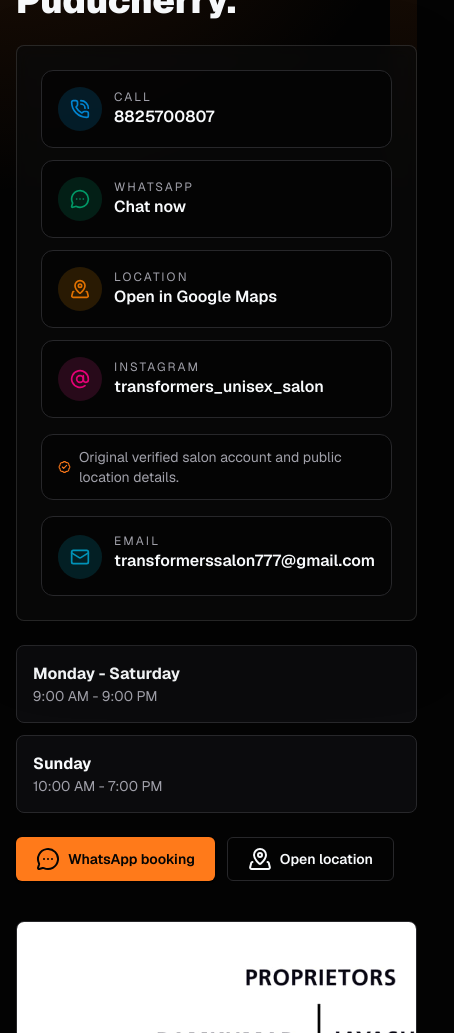
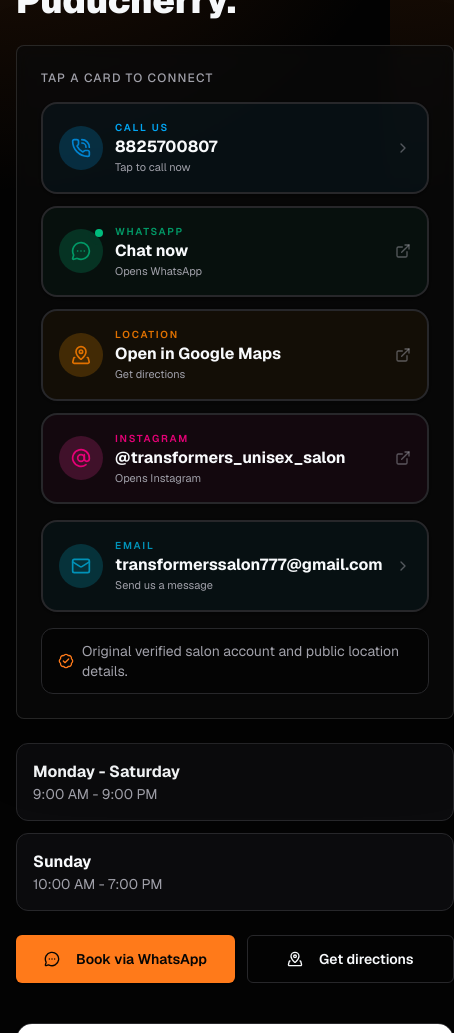
Before and after one commit to G4thm/transformers-salon, a Next.js app: page /contact in a window 390 px wide. Shown: the part 254-1287 px from the top of the page, 454 px wide, since content can reach past the window. Built offline with nearby package versions, Linux system fonts and the light colour scheme; no server answers; the database is empty.

Commit message:
ui: clickable contact cards, crop ratio presets, fox favicon

```diff
--- a/src/app/contact/page.tsx
+++ b/src/app/contact/page.tsx
@@ -1,5 +1,5 @@
 import Image from "next/image";
-import { AtSign, BadgeCheck, Mail, MapPinned, MessageCircleMore, PhoneCall } from "lucide-react";
+import { AtSign, BadgeCheck, ChevronRight, ExternalLink, Mail, MapPinned, MessageCircleMore, PhoneCall } from "lucide-react";
 import { PageShell } from "@/components/page-shell";
 import { Badge } from "@/components/ui/badge";
 import { Button } from "@/components/ui/button";
@@ -20,86 +20,151 @@
         <div className="flex flex-col gap-6">
           <Badge>Contact</Badge>
           <h1 className="text-4xl font-black sm:text-5xl">Visit the fox atelier in Puducherry.</h1>
+
+          {/* ── Clickable contact cards ── */}
           <Card className="glass">
             <CardContent className="grid gap-4 p-6">
+              <p className="text-xs font-medium uppercase tracking-widest text-muted-foreground">Tap a card to connect</p>
               <div className="grid gap-3 sm:grid-cols-2">
-                <a className="group flex items-center gap-3 rounded-xl border bg-background/60 p-4 transition-all duration-300 hover:-translate-y-1 hover:border-sky-500/60 hover:bg-sky-500/10 hover:shadow-lg hover:shadow-sky-500/20 hover:text-primary active:scale-95" href={phoneHref}>
-                  <span className="flex size-11 items-center justify-center rounded-full bg-sky-500/15 text-sky-600 transition-all duration-300 group-hover:bg-sky-500 group-hover:text-white">
+
+                {/* Call */}
+                <a
+                  className="group relative flex cursor-pointer items-center gap-3 rounded-2xl border-2 border-sky-200/40 bg-sky-500/5 p-4 shadow-sm transition-all duration-200 hover:-translate-y-1 hover:border-sky-500 hover:bg-sky-500/10 hover:shadow-md hover:shadow-sky-500/20 active:scale-95 dark:border-sky-800/40"
+                  href={phoneHref}
+                >
+                  <span className="flex size-11 shrink-0 items-center justify-center rounded-full bg-sky-500/20 text-sky-600 transition-all duration-200 group-hover:bg-sky-500 group-hover:text-white">
                     <PhoneCall className="size-5" />
                   </span>
-                  <span>
-                    <span className="block text-xs uppercase tracking-[0.18em] text-muted-foreground">Call</span>
-                    <span className="block font-semibold">{contact.phonePrimary}</span>
+                  <span className="flex-1 min-w-0">
+                    <span className="block text-[10px] font-semibold uppercase tracking-[0.18em] text-sky-500">Call us</span>
+                    <span className="block truncate font-bold">{contact.phonePrimary}</span>
+                    <span className="block text-[11px] text-muted-foreground">Tap to call now</span>
                   </span>
+                  <ChevronRight className="size-4 shrink-0 text-muted-foreground/50 transition-transform duration-200 group-hover:translate-x-0.5 group-hover:text-sky-500" />
                 </a>
-                <a className="group flex items-center gap-3 rounded-xl border bg-background/60 p-4 transition-all duration-300 hover:-translate-y-1 hover:border-emerald-500/60 hover:bg-emerald-500/10 hover:shadow-lg hover:shadow-emerald-500/20 hover:text-emerald-600 active:scale-95" href={whatsappHref} target="_blank" rel="noreferrer">
-                  <span className="flex size-11 items-center justify-center rounded-full bg-emerald-500/15 text-emerald-600 transition-all duration-300 group-hover:bg-emerald-500 group-hover:text-white">
+
+                {/* WhatsApp */}
+                <a
+                  className="group relative flex cursor-pointer items-center gap-3 rounded-2xl border-2 border-emerald-200/40 bg-emerald-500/5 p-4 shadow-sm transition-all duration-200 hover:-translate-y-1 hover:border-emerald-500 hover:bg-emerald-500/10 hover:shadow-md hover:shadow-emerald-500/20 active:scale-95 dark:border-emerald-800/40"
+                  href={whatsappHref}
+                  target="_blank"
+                  rel="noreferrer"
+                >
+                  <span className="relative flex size-11 shrink-0 items-center justify-center rounded-full bg-emerald-500/20 text-emerald-600 transition-all duration-200 group-hover:bg-emerald-500 group-hover:text-white">
                     <MessageCircleMore className="size-5" />
+                    {/* Live pulse dot */}
+                    <span className="absolute -right-0.5 -top-0.5 flex size-3 items-center justify-center">
+                      <span className="absolute inline-flex h-full w-full animate-ping rounded-full bg-emerald-400 opacity-75" />
+                      <span className="relative inline-flex size-2 rounded-full bg-emerald-500" />
+                    </span>
                   </span>
-                  <span>
-                    <span className="block text-xs uppercase tracking-[0.18em] text-muted-foreground">WhatsApp</span>
-                    <span className="block font-semibold">Chat now</span>
+                  <span className="flex-1 min-w-0">
+                    <span className="block text-[10px] font-semibold uppercase tracking-[0.18em] text-emerald-600">WhatsApp</span>
+                    <span className="block truncate font-bold">Chat now</span>
+                    <span className="block text-[11px] text-muted-foreground">Opens WhatsApp</span>
                   </span>
+                  <ExternalLink className="size-4 shrink-0 text-muted-foreground/50 transition-transform duration-200 group-hover:text-emerald-500" />
                 </a>
-                <a className="group flex items-center gap-3 rounded-xl border bg-background/60 p-4 transition-all duration-300 hover:-translate-y-1 hover:border-amber-500/60 hover:bg-amber-500/10 hover:shadow-lg hover:shadow-amber-500/20 hover:text-amber-600 active:scale-95" href={mapHref} target="_blank" rel="noreferrer">
-                  <span className="flex size-11 items-center justify-center rounded-full bg-amber-500/15 text-amber-600 transition-all duration-300 group-hover:bg-amber-500 group-hover:text-white">
+
+                {/* Location */}
+                <a
+                  className="group relative flex cursor-pointer items-center gap-3 rounded-2xl border-2 border-amber-200/40 bg-amber-500/5 p-4 shadow-sm transition-all duration-200 hover:-translate-y-1 hover:border-amber-500 hover:bg-amber-500/10 hover:shadow-md hover:shadow-amber-500/20 active:scale-95 dark:border-amber-800/40"
+                  href={mapHref}
+                  target="_blank"
+                  rel="noreferrer"
+                >
+                  <span className="flex size-11 shrink-0 items-center justify-center rounded-full bg-amber-500/20 text-amber-600 transition-all duration-200 group-hover:bg-amber-500 group-hover:text-white">
                     <MapPinned className="size-5" />
                   </span>
-                  <span>
-                    <span className="block text-xs uppercase tracking-[0.18em] text-muted-foreground">Location</span>
-                    <span className="block font-semibold">Open in Google Maps</span>
+                  <span className="flex-1 min-w-0">
+                    <span className="block text-[10px] font-semibold uppercase tracking-[0.18em] text-amber-600">Location</span>
+                    <span className="block truncate font-bold">Open in Google Maps</span>
+                    <span className="block text-[11px] text-muted-foreground">Get directions</span>
                   </span>
+                  <ExternalLink className="size-4 shrink-0 text-muted-foreground/50 transition-transform duration-200 group-hover:text-amber-500" />
                 </a>
-                <a className="group flex items-center gap-3 rounded-xl border bg-background/60 p-4 transition-all duration-300 hover:-translate-y-1 hover:border-pink-500/60 hover:bg-pink-500/10 hover:shadow-lg hover:shadow-pink-500/20 hover:text-pink-600 active:scale-95" href={`https://instagram.com/${contact.instagram}`} target="_blank" rel="noreferrer">
-                  <span className="flex size-11 items-center justify-center rounded-full bg-pink-500/15 text-pink-600 transition-all duration-300 group-hover:bg-pink-500 group-hover:text-white">
+
+                {/* Instagram */}
+                <a
+                  className="group relative flex cursor-pointer items-center gap-3 rounded-2xl border-2 border-pink-200/40 bg-pink-500/5 p-4 shadow-sm transition-all duration-200 hover:-translate-y-1 hover:border-pink-500 hover:bg-pink-500/10 hover:shadow-md hover:shadow-pink-500/20 active:scale-95 dark:border-pink-800/40"
+                  href={`https://instagram.com/${contact.instagram}`}
+                  target="_blank"
+                  rel="noreferrer"
+                >
+                  <span className="flex size-11 shrink-0 items-center justify-center rounded-full bg-pink-500/20 text-pink-600 transition-all duration-200 group-hover:bg-pink-500 group-hover:text-white">
                     <AtSign className="size-5" />
                   </span>
-                  <span>
-                    <span className="block text-xs uppercase tracking-[0.18em] text-muted-foreground">Instagram</span>
-                    <span className="block font-semibold">{contact.instagram}</span>
+                  <span className="flex-1 min-w-0">
+                    <span className="block text-[10px] font-semibold uppercase tracking-[0.18em] text-pink-600">Instagram</span>
+                    <span className="block truncate font-bold">@{contact.instagram}</span>
+                    <span className="block text-[11px] text-muted-foreground">Opens Instagram</span>
                   </span>
+                  <ExternalLink className="size-4 shrink-0 text-muted-foreground/50 transition-transform duration-200 group-hover:text-pink-500" />
                 </a>
               </div>
+
+              {/* Email — full width */}
+              <a
+                className="group flex cursor-pointer items-center gap-3 rounded-2xl border-2 border-cyan-200/40 bg-cyan-500/5 p-4 shadow-sm transition-all duration-200 hover:-translate-y-1 hover:border-cyan-500 hover:bg-cyan-500/10 hover:shadow-md hover:shadow-cyan-500/20 active:scale-95 dark:border-cyan-800/40"
+                href={`mailto:${contact.email}`}
+              >
+                <span className="flex size-11 shrink-0 items-center justify-center rounded-full bg-cyan-500/20 text-cyan-600 transition-all duration-200 group-hover:bg-cyan-500 group-hover:text-white">
+                  <Mail className="size-5" />
+                </span>
+                <span className="flex-1 min-w-0">
+                  <span className="block text-[10px] font-semibold uppercase tracking-[0.18em] text-cyan-600">Email</span>
+                  <span className="block truncate font-bold">{contact.email}</span>
+                  <span className="block text-[11px] text-muted-foreground">Send us a message</span>
+                </span>
+                <ChevronRight className="size-4 shrink-0 text-muted-foreground/50 transition-transform duration-200 group-hover:translate-x-0.5 group-hover:text-cyan-500" />
+              </a>
+
               <div className="flex items-center gap-2 rounded-xl border bg-background/60 px-4 py-3 text-sm text-muted-foreground">
-                <BadgeCheck className="size-4 text-primary" />
+                <BadgeCheck className="size-4 shrink-0 text-primary" />
                 Original verified salon account and public location details.
               </div>
-              <a className="group flex gap-3 rounded-xl border bg-background/60 p-4 transition-all duration-300 hover:-translate-y-1 hover:border-cyan-500/60 hover:bg-cyan-500/10 hover:shadow-lg hover:shadow-cyan-500/20 hover:text-primary active:scale-95" href={`mailto:${contact.email}`}>
-                <span className="mt-0.5 flex size-11 items-center justify-center rounded-full bg-cyan-500/15 text-cyan-600 transition-all duration-300 group-hover:bg-cyan-500 group-hover:text-white">
-                  <Mail className="size-5" />
-                </span>
-                <span>
-                  <span className="block text-xs uppercase tracking-[0.18em] text-muted-foreground">Email</span>
-                  <span className="block font-semibold">{contact.email}</span>
-                </span>
-              </a>
             </CardContent>
           </Card>
+
+          {/* Business hours */}
           <div className="grid gap-3 sm:grid-cols-2">
             {contact.businessHours.map((row) => (
-              <div key={row.day} className="rounded-lg border bg-card p-4">
+              <div key={row.day} className="rounded-xl border bg-card p-4">
                 <p className="font-bold">{row.day}</p>
                 <p className="text-sm text-muted-foreground">{row.hours}</p>
               </div>
             ))}
           </div>
+
+          {/* Primary CTA buttons */}
           <div className="flex flex-wrap gap-3">
-            <Button asChild>
+            <Button asChild size="lg" className="flex-1 sm:flex-none">
               <a href={whatsappHref} target="_blank" rel="noreferrer">
-                <MessageCircleMore data-icon="inline-start" />
-                WhatsApp booking
+                <MessageCircleMore className="mr-2 size-4" />
+                Book via WhatsApp
               </a>
             </Button>
-            <Button asChild variant="outline">
+            <Button asChild variant="outline" size="lg" className="flex-1 sm:flex-none">
               <a href={mapHref} target="_blank" rel="noreferrer">
-                <MapPinned data-icon="inline-start" />
-                Open location
+                <MapPinned className="mr-2 size-4" />
+                Get directions
               </a>
             </Button>
           </div>
         </div>
-        <div className="relative min-h-130 overflow-hidden rounded-lg border">
-          <Image src={assets.contactCard} alt="Transformers Salon contact card" fill sizes="(min-width: 1024px) 50vw, 100vw" className="object-cover" loading="lazy" />
+
+        {/* Contact card image — auto-fit all aspect ratios */}
+        <div className="relative w-full overflow-hidden rounded-2xl border shadow-lg">
+          {/* Responsive spacer: portrait on mobile, landscape on desktop */}
+          <div className="aspect-[3/4] sm:aspect-[4/3] lg:aspect-auto lg:min-h-[36rem]" />
+          <Image
+            src={assets.contactCard}
+            alt="Transformers Salon contact card"
+            fill
+            sizes="(min-width: 1024px) 50vw, 100vw"
+            className="object-cover object-top"
+            loading="lazy"
+          />
         </div>
       </section>
     </PageShell>
```
Also changed, not shown: src/app/layout.tsx (+7 -0 lines), src/components/image-crop-field.tsx (+43 -2 lines).
